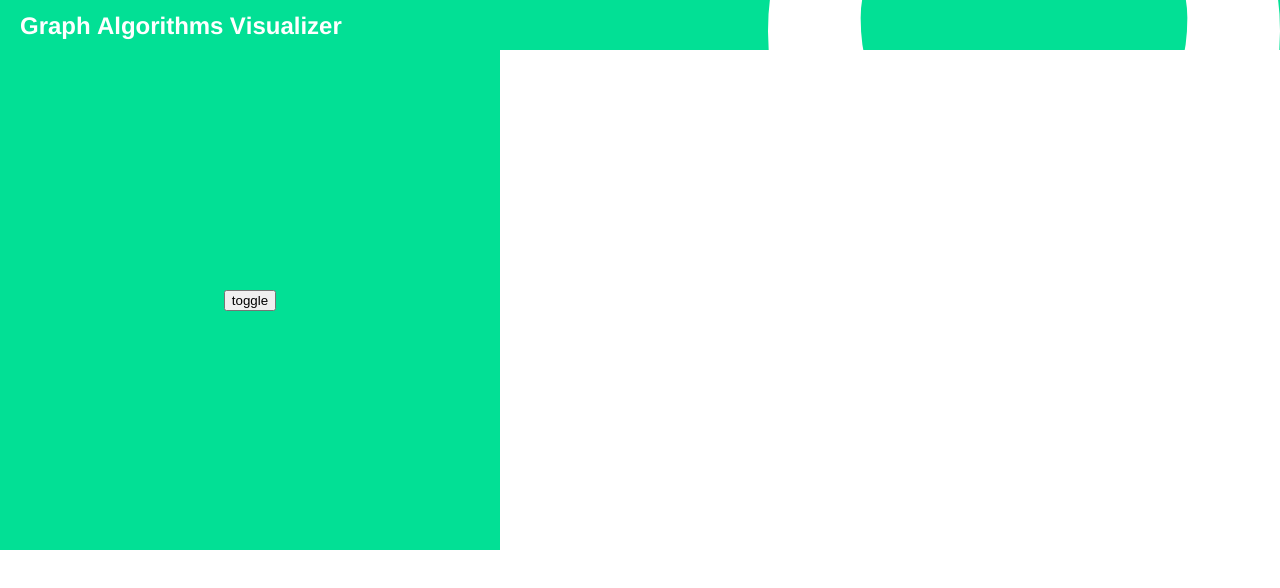
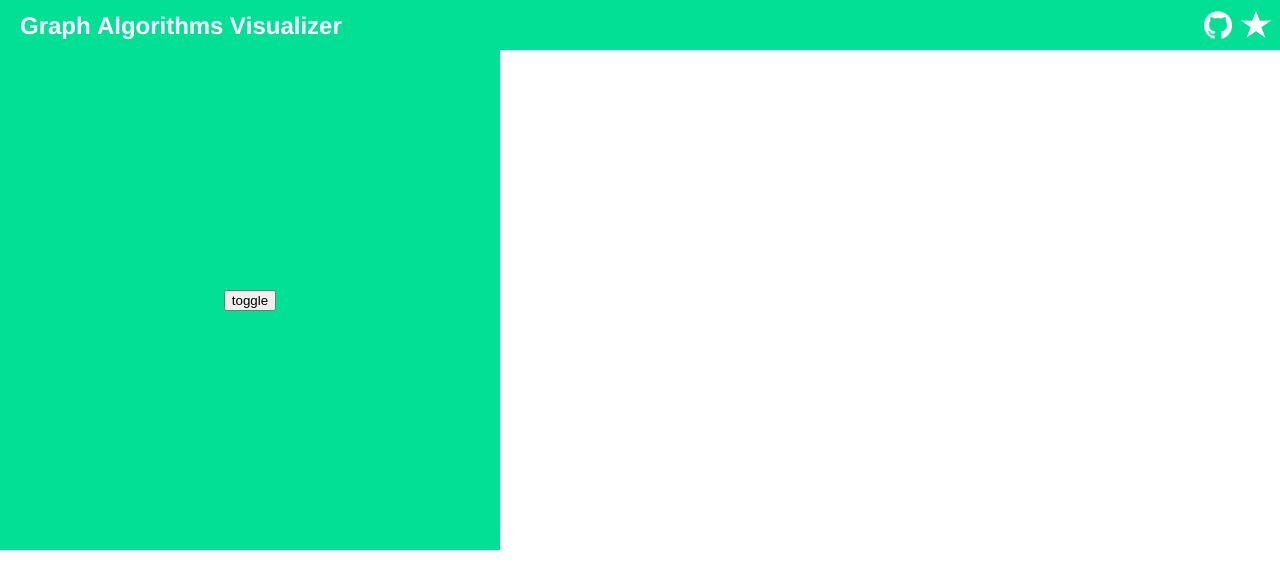
Before and after one commit to KarimElghamry/GraphAV, a React (Create React App) app: page / in a window 1280 px wide. Shown: the top 588 px of the page. Built offline with nearby package versions, Linux system fonts and the light colour scheme.

Commit message:
add: Navbar/Star

```diff
--- a/src/components/Navbar/Navbar.tsx
+++ b/src/components/Navbar/Navbar.tsx
@@ -2,14 +2,16 @@ import React, {ReactElement} from 'react';
 import Container from './Container';
 import LabelText from './LabelText';
 import Row from '../common/Row';
-import assets from '../../assets';
+import GithubLogo from './GithubLogo';
+import Star from './Star';
 
 const Navbar: React.FC = (): ReactElement => {
   return (
     <Container>
       <LabelText>Graph Algorithms Visualizer</LabelText>
       <Row justifyContent="center">
-        <img src={assets.images.githubLogo} alt=""></img>
+        <GithubLogo></GithubLogo>
+        <Star></Star>
       </Row>
     </Container>
   );
--- /dev/null
+++ b/src/components/Navbar/Star.tsx
@@ -0,0 +1,42 @@
+import styled from 'styled-components';
+
+const Star = styled.div`
+  position: relative;
+  display: inline-block;
+  width: 0;
+  height: 0;
+  margin-left: 20px;
+  margin-right: 20px;
+  margin-bottom: 24%;
+  border-right: 0.3em solid transparent;
+  border-bottom: 0.7em solid white;
+  border-left: 0.3em solid transparent;
+
+  /* Controlls the size of the stars. */
+  font-size: 15px;
+
+  &:before,
+  &:after {
+    content: '';
+
+    display: block;
+    width: 0;
+    height: 0;
+
+    position: absolute;
+    top: 0.6em;
+    left: -1em;
+
+    border-right: 1em solid transparent;
+    border-bottom: 0.7em solid white;
+    border-left: 1em solid transparent;
+
+    transform: rotate(-35deg);
+  }
+
+  &:after {
+    transform: rotate(35deg);
+  }
+`;
+
+export default Star;
```
